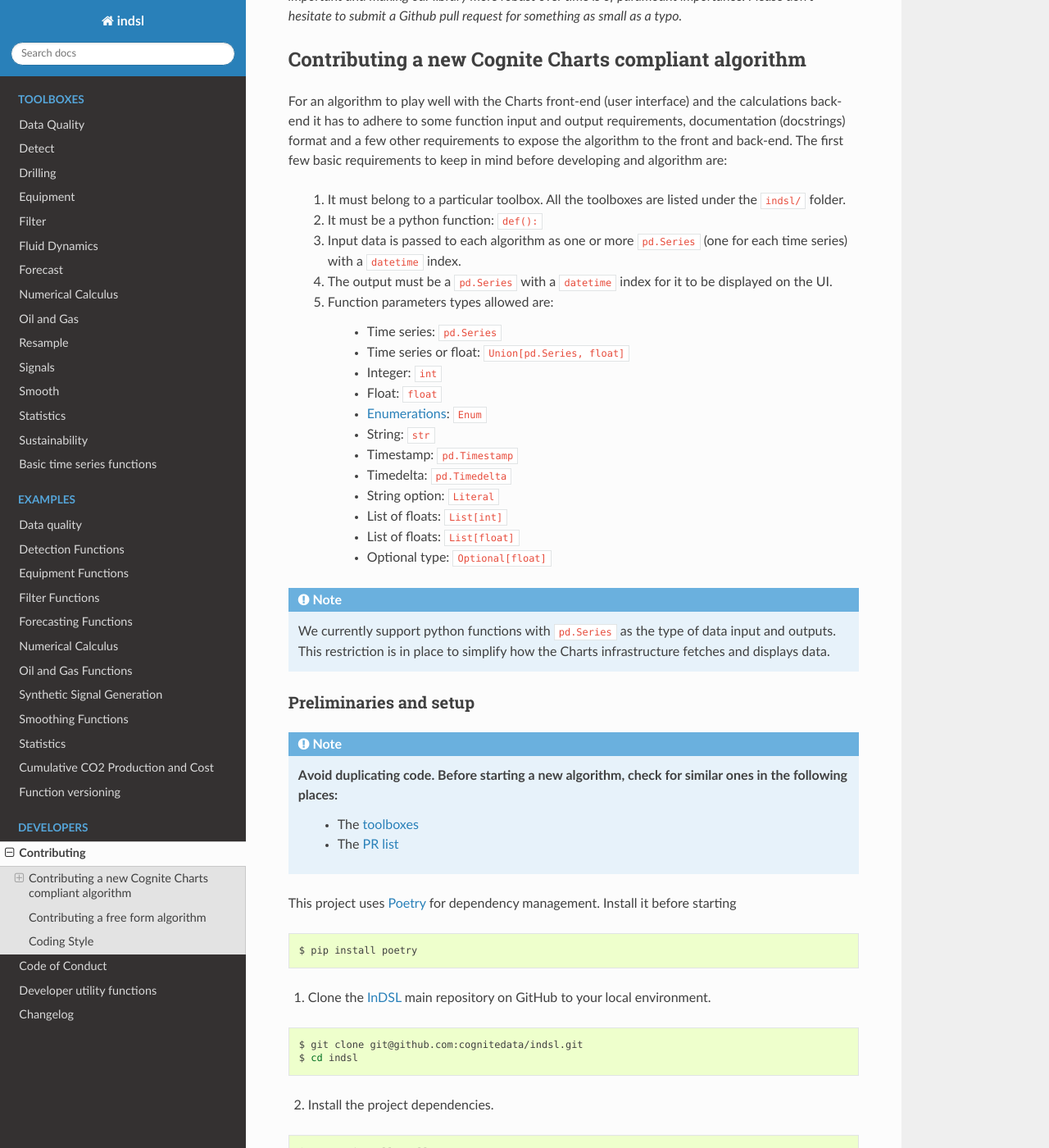
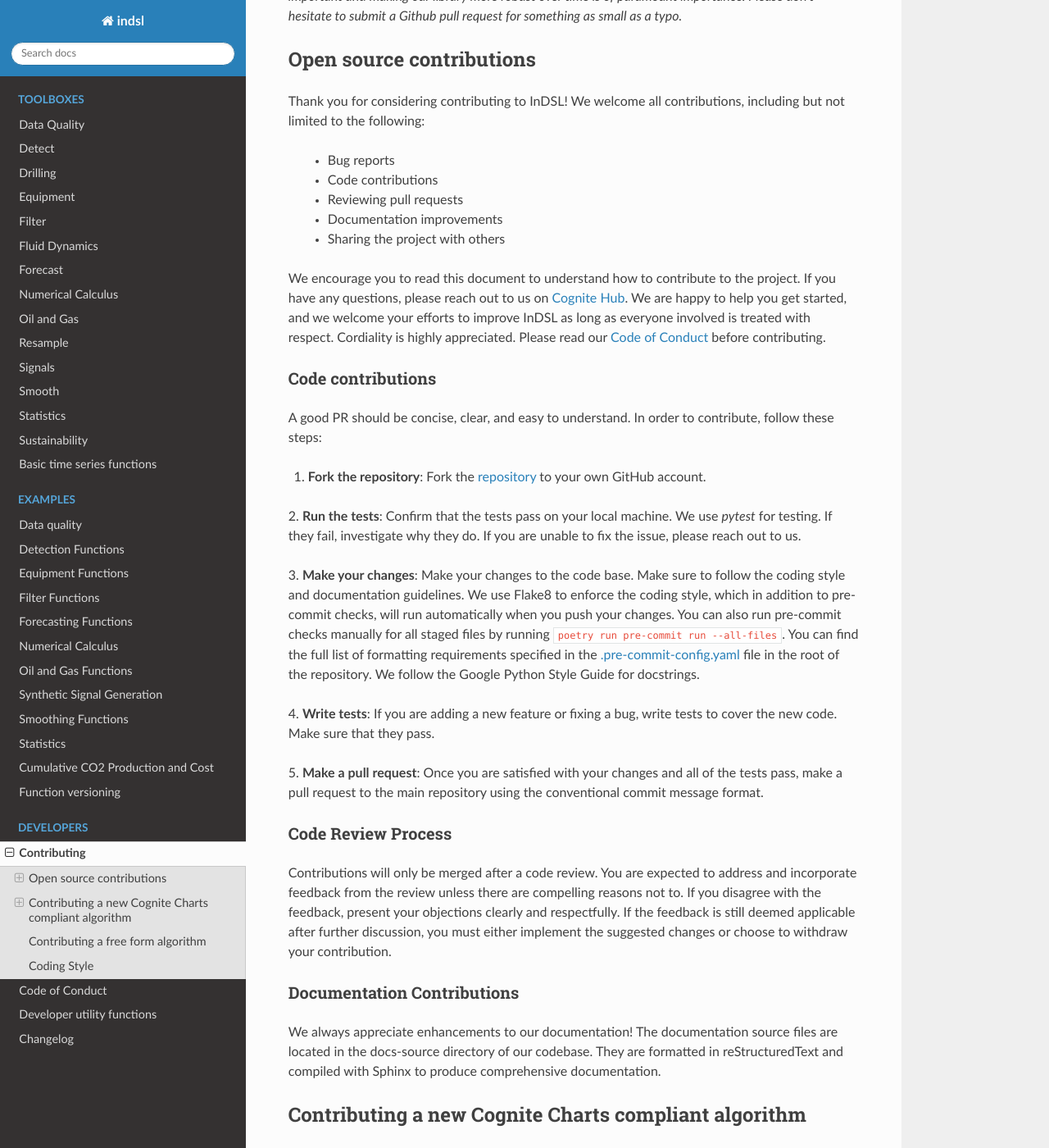
Before and after one commit to cognitedata/indsl, a Sphinx documentation site: the page built from docs-source/source/contribute.rst, in a window 1280 px wide and 1400 px high, scrolled down 848 px. Shown: the whole window at 82% size. Built offline with Sphinx 7.4.7 and the Read the Docs theme 2.0.0, drawn with Linux system fonts in a browser that asks for light colours; pages that are not in the unit, such as notebooks, are missing from menus.

Commit message:
feat: open source contributions documentation

```diff
--- a/docs-source/source/contribute.rst
+++ b/docs-source/source/contribute.rst
@@ -29,8 +29,67 @@
 important and making our library more robust over time is of paramount importance. Please don't hesitate to submit a
 Github pull request for something as small as a typo.*
 
+Open source contributions
+=========================
+
+Thank you for considering contributing to InDSL! We welcome all contributions, including but not limited to the following:
+
+    * Bug reports
+    * Code contributions
+    * Reviewing pull requests
+    * Documentation improvements
+    * Sharing the project with others
+
+We encourage you to read this document to understand how to contribute to the project. If you have any questions, please
+reach out to us on `Cognite Hub <https://hub.cognite.com/>`_. We are happy to help you get started, and we welcome your
+efforts to improve InDSL as long as everyone involved is treated with respect. Cordiality is highly appreciated.
+Please read our `Code of Conduct <https://indsl.docs.cognite.com/code_of_conduct.html>`_ before contributing.
+
+
+Code contributions
+------------------
+
+A good PR should be concise, clear, and easy to understand. In order to contribute, follow these steps:
+
+
+1. **Fork the repository**: Fork the `repository <https://github.com/cognitedata/indsl>`_ to your own GitHub account.
+
+
+2. **Run the tests**: Confirm that the tests pass on your local machine. We use `pytest` for testing.
+If they fail, investigate why they do. If you are unable to fix the issue, please reach out to us.
+
+3. **Make your changes**: Make your changes to the code base. Make sure to follow the coding style and documentation guidelines.
+We use Flake8 to enforce the coding style, which in addition to pre-commit checks, will run automatically when you push your changes.
+You can also run pre-commit checks manually for all staged files by running ``poetry run pre-commit run --all-files``.
+You can find the full list of formatting requirements specified in the
+`.pre-commit-config.yaml <https://github.com/cognitedata/indsl/blob/main/.pre-commit-config.yaml>`_ file in the root of the repository.
+We follow the Google Python Style Guide for docstrings.
+
+4. **Write tests**: If you are adding a new feature or fixing a bug, write tests to cover the new code.
+Make sure that they pass.
+
+
+5. **Make a pull request**: Once you are satisfied with your changes and all of the tests pass, make a pull request to
+the main repository using the conventional commit message format.
+
+
+Code Review Process
+-------------------
+
+Contributions will only be merged after a code review. You are expected to address and incorporate feedback from the review unless
+there are compelling reasons not to.
+If you disagree with the feedback, present your objections clearly and respectfully.
+If the feedback is still deemed applicable after further discussion, you must either implement the suggested changes or choose
+to withdraw your contribution.
+
+Documentation Contributions
+---------------------------
+
+We always appreciate enhancements to our documentation! The documentation source files are located in the docs-source directory of
+our codebase. They are formatted in reStructuredText and compiled with Sphinx to produce comprehensive documentation.
+
 Contributing a new Cognite Charts compliant algorithm
-=============================================
+=====================================================
 
 For an algorithm to play well with the Charts front-end (user interface) and the
 calculations back-end it has to adhere to some function input and output requirements, documentation (docstrings) format and a few
```
